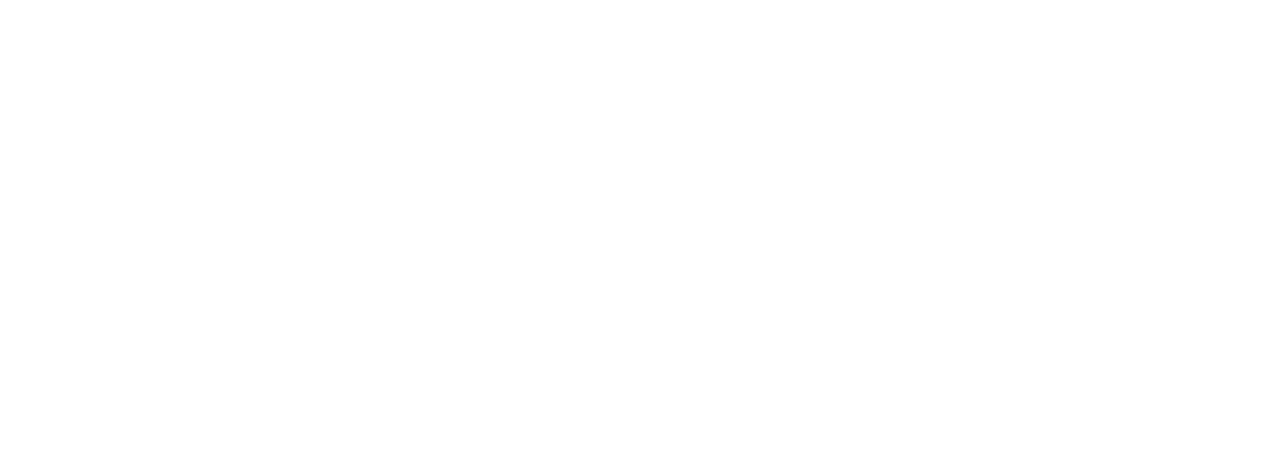
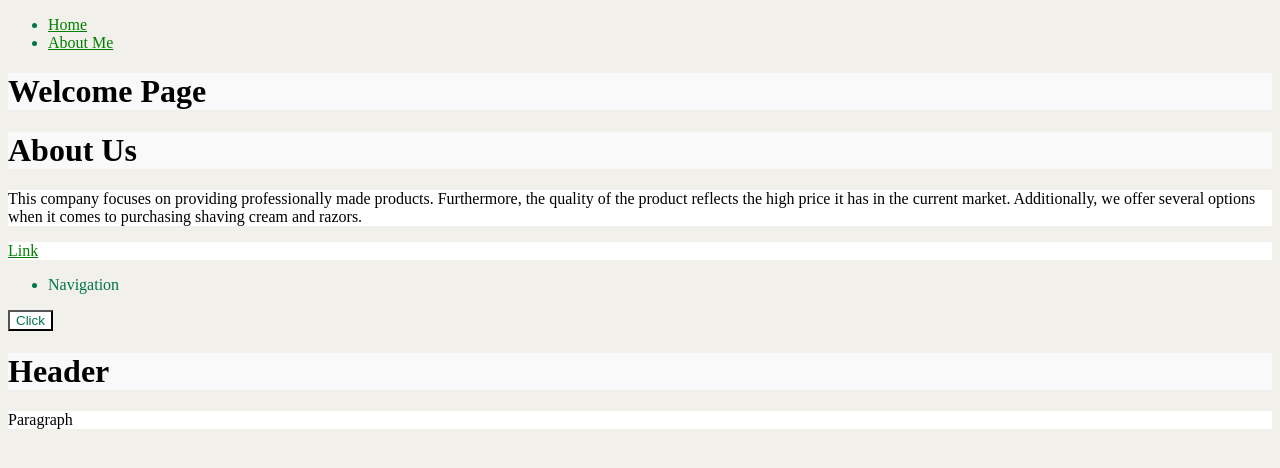
Before and after one commit to JoseAGomezBravo/COMP001B.LectureActivity4, a plain HTML site: page index.html in a window 1280 px wide. Drawn offline with Linux system fonts and the light colour scheme.

Commit message:
commit css changes

```diff
--- a/index.html
+++ b/index.html
@@ -0,0 +1,45 @@
+<!DOCTYPE html>
+<html lang="en">
+<head>
+    <meta charset="UTF-8">
+    <meta name="viewport" content="width=device-width, initial-scale=1.0">
+    <title>Document</title>
+    <link rel="stylesheet" href="main.css">
+</head>
+<body>
+    <header>
+        <nav>
+            <ul>
+                <li><a href="index.html" target="_self">Home</a></li>
+                <li><a href="about.html" target="_self">About Me</a></li>
+            </ul>
+        </nav>
+        <h1>Welcome Page</h1>
+    </header>
+
+    <main>
+
+        <h1>About Us</h1>
+        <p>This company focuses on providing professionally made products. Furthermore, the quality of the product reflects the high price it has in the current market. Additionally, we offer several options when it comes to purchasing shaving cream and razors.
+
+        </p>
+
+        <p><a href="#">Link</a></p>
+
+        <nav>
+            <ul>
+                <li>
+                    Navigation
+                </li>
+            </ul>
+        </nav>
+
+        <button>Click</button>
+
+        <h1>Header</h1>
+
+        <p>Paragraph</p>
+    </main>
+
+</body>
+</html>
--- a/main.css
+++ b/main.css
@@ -1,4 +1,27 @@
 body {
-    background-color: F2F0EB;
+    background-color: #f2f0eb;
 
+    color: black;
 }
+
+h1 {
+    background-color: #f9f9f9;
+}
+
+p {
+    background-color: #ffff;
+}
+
+a {
+    color: green;
+}
+
+nav {
+    color: #00754a;
+}
+
+button {
+    color: #00754a;
+
+    background-color: #ffff;
+}
```
